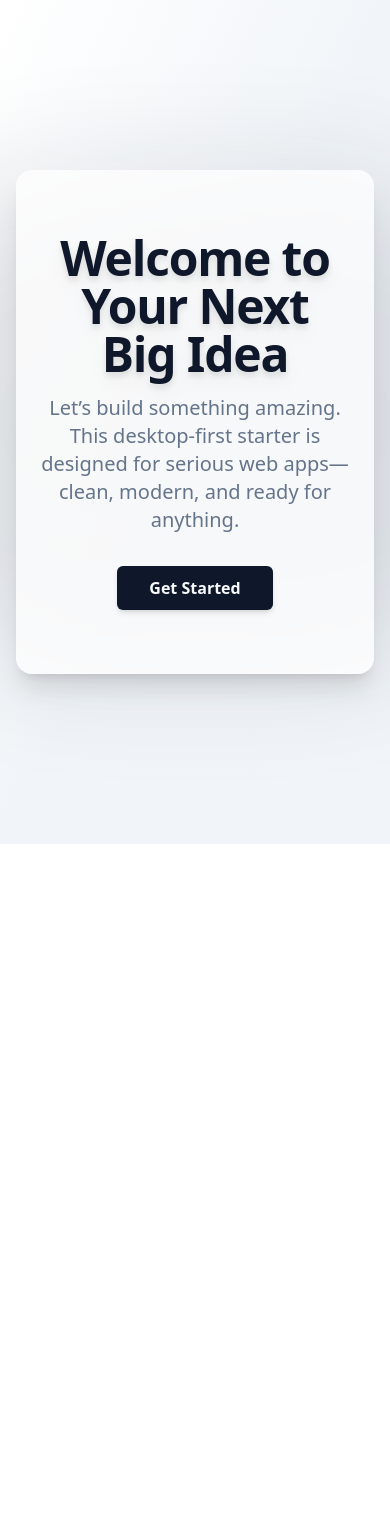
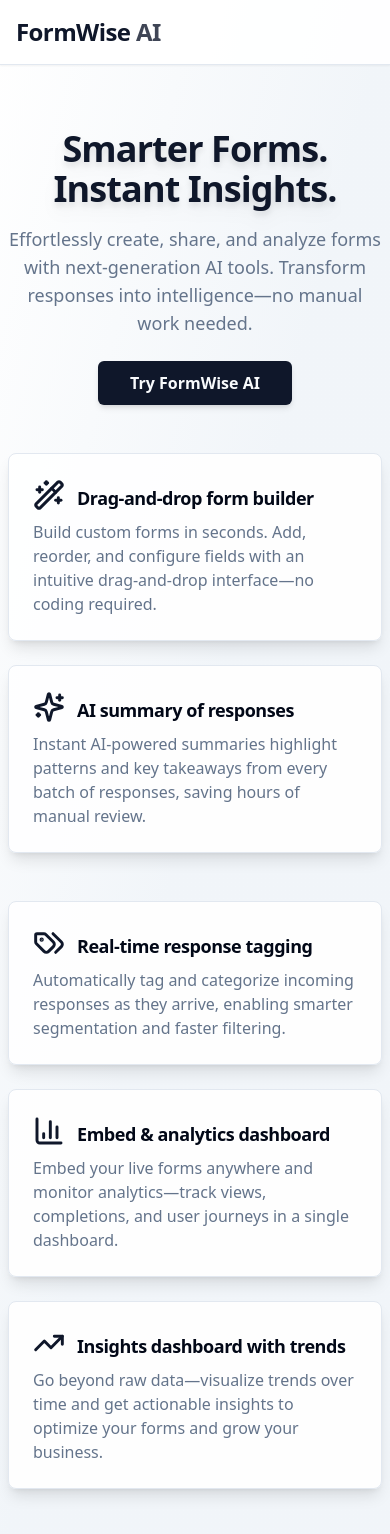
Before and after one commit to saicharan2121/nimble-digital-innovator-space, a React (Vite) app: page / in a window 390 px wide. Shown: the top 1534 px of the page. Before the commit the page ends 844 px from the top, so only its background shows below. Built offline with nearby package versions, Linux system fonts and the light colour scheme.

Commit message:
feat: Implement full-screen single-page website
Adds a full-screen, single-page React website with a navigation bar, hero header, and several content sections, all styled with Tailwind CSS and designed to be mobile responsive.

```diff
--- /dev/null
+++ b/src/components/FeatureCard.tsx
@@ -0,0 +1,20 @@
+
+import { Card, CardHeader, CardTitle, CardContent } from "@/components/ui/card";
+
+type FeatureCardProps = {
+  title: string;
+  icon?: React.ReactNode;
+  children: React.ReactNode;
+};
+
+export default function FeatureCard({ title, icon, children }: FeatureCardProps) {
+  return (
+    <Card className="w-full max-w-md mx-auto md:mx-0 shadow-lg bg-card/90 transition-transform hover:scale-105 hover:shadow-xl animate-fade-in">
+      <CardHeader className="flex flex-row items-center gap-3 pb-2">
+        {icon && <div className="text-primary">{icon}</div>}
+        <CardTitle className="text-lg md:text-xl">{title}</CardTitle>
+      </CardHeader>
+      <CardContent className="text-base text-muted-foreground">{children}</CardContent>
+    </Card>
+  );
+}
--- a/src/pages/Index.tsx
+++ b/src/pages/Index.tsx
@@ -1,30 +1,92 @@
 
+import FeatureCard from "@/components/FeatureCard";
 import { Button } from "@/components/ui/button";
+import { Wand2, Sparkles, Tags, BarChart3, TrendingUp } from "lucide-react";
+
+const features = [
+  {
+    title: "Drag-and-drop form builder",
+    icon: <Wand2 size={32} strokeWidth={2.2} />,
+    description:
+      "Build custom forms in seconds. Add, reorder, and configure fields with an intuitive drag-and-drop interface—no coding required."
+  },
+  {
+    title: "AI summary of responses",
+    icon: <Sparkles size={32} strokeWidth={2.2} />,
+    description:
+      "Instant AI-powered summaries highlight patterns and key takeaways from every batch of responses, saving hours of manual review."
+  },
+  {
+    title: "Real-time response tagging",
+    icon: <Tags size={32} strokeWidth={2.2} />,
+    description:
+      "Automatically tag and categorize incoming responses as they arrive, enabling smarter segmentation and faster filtering."
+  },
+  {
+    title: "Embed & analytics dashboard",
+    icon: <BarChart3 size={32} strokeWidth={2.2} />,
+    description:
+      "Embed your live forms anywhere and monitor analytics—track views, completions, and user journeys in a single dashboard."
+  },
+  {
+    title: "Insights dashboard with trends",
+    icon: <TrendingUp size={32} strokeWidth={2.2} />,
+    description:
+      "Go beyond raw data—visualize trends over time and get actionable insights to optimize your forms and grow your business."
+  }
+];
 
 const Index = () => {
   return (
-    <div className="min-h-screen w-full bg-gradient-to-br from-background via-secondary to-muted flex items-center justify-center relative overflow-hidden px-4">
-      {/* Radial Soft Glow */}
-      <div
-        className="absolute inset-0 pointer-events-none z-0"
-        aria-hidden="true"
-      >
-        <div className="absolute left-1/2 top-1/2 -translate-x-1/2 -translate-y-1/2 w-[720px] h-[500px] bg-primary opacity-10 blur-3xl rounded-full" />
-      </div>
-      <main className="relative z-10 w-full max-w-3xl mx-auto text-center px-6 py-16 rounded-2xl bg-card/80 shadow-xl animate-fade-in">
-        <h1 className="text-5xl font-extrabold tracking-tight text-primary mb-4 drop-shadow-lg">
-          Welcome to Your Next Big Idea
+    <div className="min-h-screen bg-gradient-to-br from-background via-secondary to-muted flex flex-col">
+      {/* Top Navbar */}
+      <header className="w-full flex-shrink-0 py-4 px-4 md:px-8 bg-card/95 border-b border-border flex items-center justify-between shadow-sm z-20">
+        <span className="text-2xl md:text-3xl font-extrabold text-primary tracking-tight">
+          FormWise <span className="text-primary/80">AI</span>
+        </span>
+        {/* Add nav links or actions here in the future */}
+      </header>
+      {/* Main Content */}
+      <main className="flex-1 w-full flex flex-col items-center justify-start px-2 sm:px-6 py-8">
+        {/* Hero */}
+        <section className="max-w-3xl w-full text-center my-8 animate-fade-in">
+          <h1 className="text-4xl md:text-5xl font-extrabold tracking-tight mb-4 text-primary drop-shadow-lg">
+            Smarter Forms. Instant Insights.
           </h1>
-        <p className="text-xl text-muted-foreground mb-8 max-w-xl mx-auto">
-          Let’s build something amazing. This desktop-first starter is designed for serious web apps—clean, modern, and ready for anything.
+          <p className="text-lg md:text-xl text-muted-foreground mb-6">
+            Effortlessly create, share, and analyze forms with next-generation AI tools. Transform responses into intelligence—no manual work needed.
           </p>
           <Button
             size="lg"
-          className="text-base font-semibold shadow-md hover-scale animate-fade-in"
-          onClick={() => window.open('https://docs.lovable.dev/', '_blank')}
+            className="text-base font-semibold shadow-md hover-scale"
+            onClick={() => window.open("https://docs.lovable.dev/", "_blank")}
           >
-          Get Started
+            Try FormWise AI
           </Button>
+        </section>
+        {/* Features Grid */}
+        <section className="w-full max-w-5xl grid grid-cols-1 md:grid-cols-2 gap-6 mt-4 mb-12">
+          {features.slice(0, 2).map((feat, i) => (
+            <FeatureCard
+              key={feat.title}
+              title={feat.title}
+              icon={feat.icon}
+            >
+              {feat.description}
+            </FeatureCard>
+          ))}
+        </section>
+        <section className="w-full max-w-5xl grid grid-cols-1 md:grid-cols-3 gap-6 mb-10">
+          {features.slice(2).map((feat, i) => (
+            <FeatureCard
+              key={feat.title}
+              title={feat.title}
+              icon={feat.icon}
+            >
+              {feat.description}
+            </FeatureCard>
+          ))}
+        </section>
       </main>
     </div>
   );
```
Lines whose indentation alone changed are shown as unchanged.
